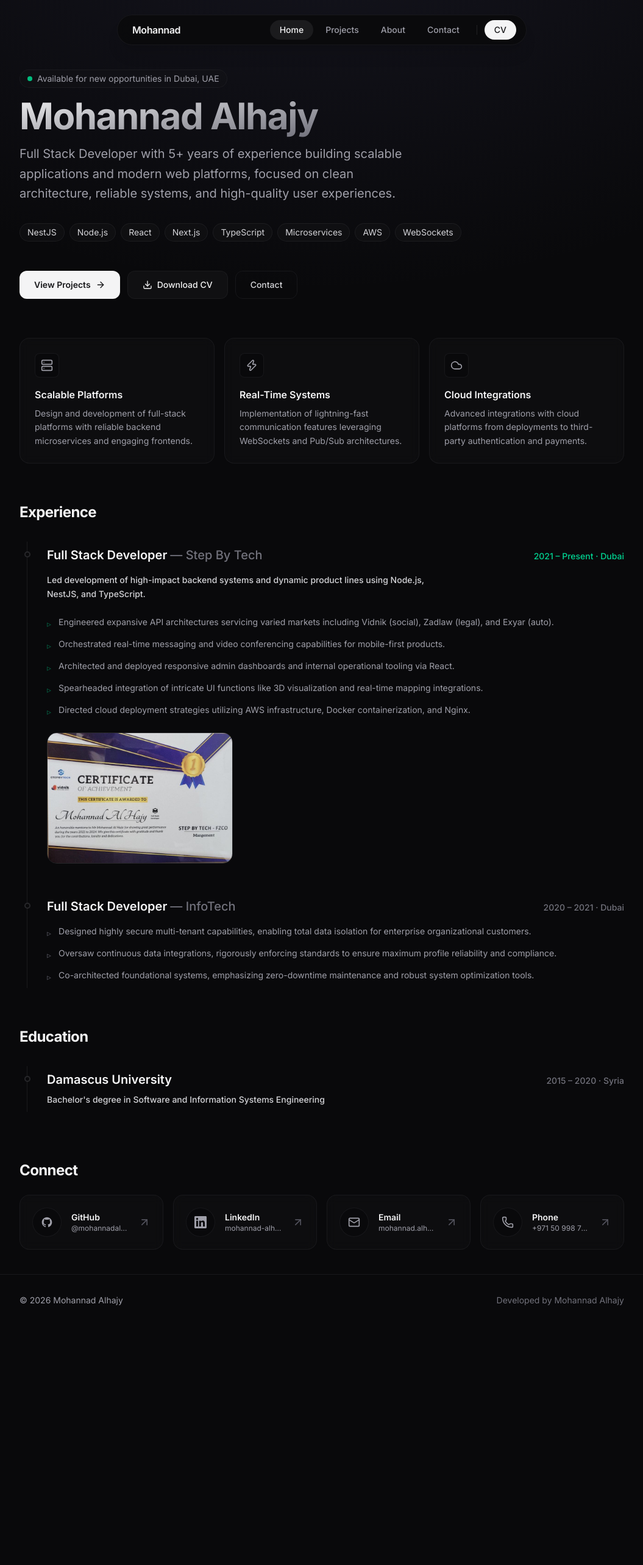
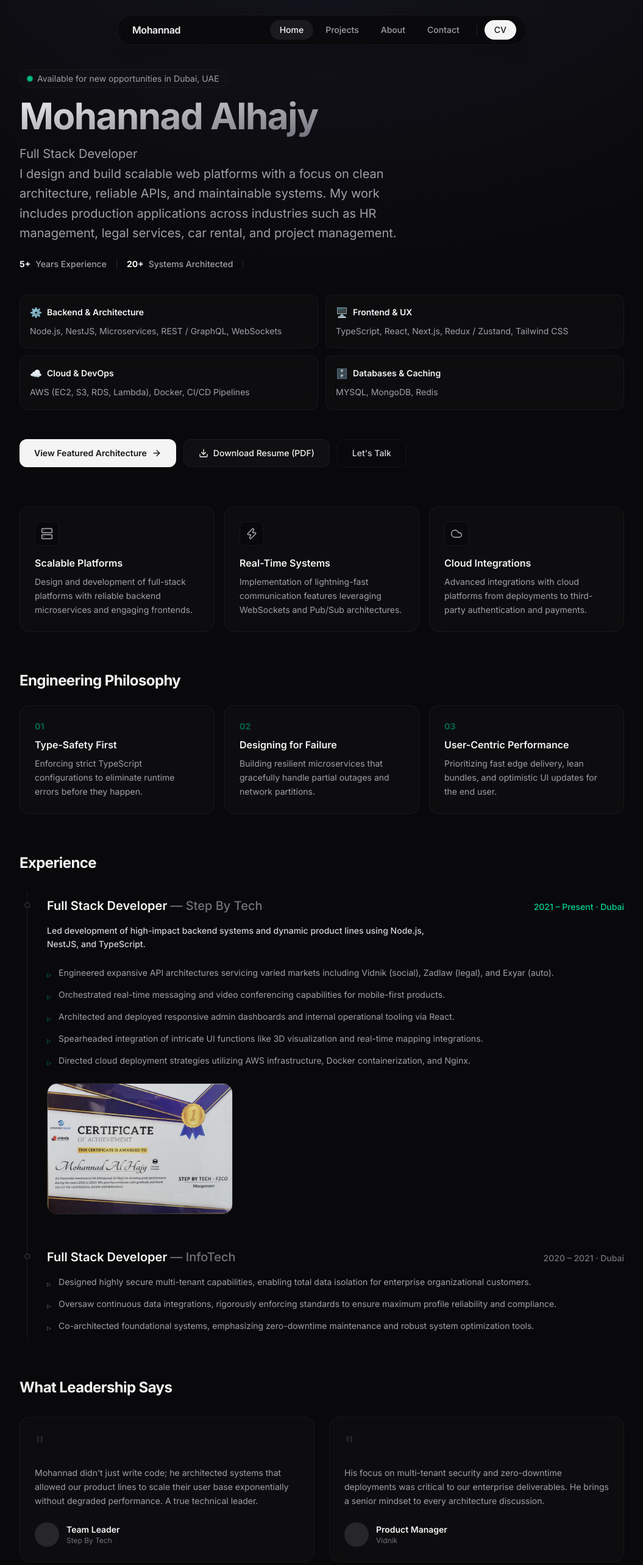
Before and after one commit to mohannadalhajy/portfolio, a Next.js app: page / in a window 1280 px wide. Shown: the top 2566 px of the page at 61% size, without its empty margins (112-1167 px from the left). Before the commit the page ends 2174 px from the top, so only its background shows below. Built offline with nearby package versions, Linux system fonts and the light colour scheme.

Commit message:
optimization home page

```diff
--- a/src/app/page.tsx
+++ b/src/app/page.tsx
@@ -4,7 +4,20 @@ import QuickLinks from "@/components/QuickLinks";
 import ProjectGallery from "@/components/project-gallery";
 import Link from "next/link";
 import { motion, Variants } from "framer-motion";
-import { ArrowRight, Download, Server, Zap, Cloud } from "lucide-react";
+import {
+  ArrowRight,
+  Download,
+  Server,
+  Zap,
+  Cloud,
+  Database,
+  Monitor,
+  Smartphone,
+  Globe,
+  Layers,
+  ArrowRightLeft,
+  Activity,
+} from "lucide-react";
 
 const Tag = ({ children }: { children: React.ReactNode }) => (
   <span className="rounded-full border border-zinc-800/60 bg-zinc-900/40 px-3 py-1 text-sm text-zinc-300 backdrop-blur-sm transition-colors hover:border-zinc-600 hover:bg-zinc-800/60">
@@ -38,7 +51,10 @@ export default function HomePage() {
         variants={STAGGER_CHILDREN}
         className="space-y-8"
       >
-        <motion.div variants={FADE_DOWN_ANIMATION_VARIANTS} className="space-y-4">
+        <motion.div
+          variants={FADE_DOWN_ANIMATION_VARIANTS}
+          className="space-y-4"
+        >
           <div className="inline-flex items-center gap-2 rounded-full border border-zinc-800/50 bg-zinc-900/30 px-3 py-1 text-sm text-zinc-400 backdrop-blur-md">
             <span className="relative flex h-2 w-2">
               <span className="absolute inline-flex h-full w-full animate-ping rounded-full bg-emerald-400 opacity-75"></span>
@@ -47,30 +63,85 @@ export default function HomePage() {
             Available for new opportunities in Dubai, UAE
           </div>
           <h1 className="text-4xl font-bold tracking-tight sm:text-5xl lg:text-6xl">
-            <span className="bg-gradient-to-br from-zinc-100 to-zinc-500 bg-clip-text text-transparent">Mohannad Alhajy</span>
+            <span className="bg-gradient-to-br from-zinc-100 to-zinc-500 bg-clip-text text-transparent">
+              Mohannad Alhajy
+            </span>
           </h1>
           <p className="max-w-2xl text-lg leading-relaxed text-zinc-400 sm:text-xl">
-            Full Stack Developer with 5+ years of experience building scalable applications and modern web platforms, focused on clean architecture, reliable systems, and high-quality user experiences.
+            Full Stack Developer<br></br> I design and build scalable web
+            platforms with a focus on clean architecture, reliable APIs, and
+            maintainable systems. My work includes production applications
+            across industries such as HR management, legal services, car rental,
+            and project management.
           </p>
+
+          <div className="mt-6 flex flex-wrap items-center gap-4 text-sm font-medium text-zinc-400">
+            <div className="flex items-center gap-2">
+              <span className="text-zinc-100 font-bold">5+</span> Years
+              Experience
+            </div>
+            <div className="h-4 w-px bg-zinc-800"></div>
+            <div className="flex items-center gap-2">
+              <span className="text-zinc-100 font-bold">20+</span> Systems
+              Architected
+            </div>
+            <div className="h-4 w-px bg-zinc-800"></div>
+            <div className="flex items-center gap-2">
+              {/* <span className="text-zinc-100 font-bold">99.99%</span> Uptime */}
+            </div>
+          </div>
         </motion.div>
 
-        <motion.div variants={FADE_DOWN_ANIMATION_VARIANTS} className="flex flex-wrap gap-2">
-          <Tag>NestJS</Tag>
-          <Tag>Node.js</Tag>
-          <Tag>React</Tag>
-          <Tag>Next.js</Tag>
-          <Tag>TypeScript</Tag>
-          <Tag>Microservices</Tag>
-          <Tag>AWS</Tag>
-          <Tag>WebSockets</Tag>
+        <motion.div
+          variants={FADE_DOWN_ANIMATION_VARIANTS}
+          className="grid gap-3 sm:grid-cols-2 pt-2"
+        >
+          <div className="rounded-xl border border-zinc-800/50 bg-zinc-900/30 p-4 backdrop-blur-md transition-colors hover:border-zinc-700/60">
+            <div className="mb-2 flex items-center gap-2 text-sm font-semibold text-zinc-100">
+              <span className="text-base">⚙️</span> Backend & Architecture
+            </div>
+            <div className="text-sm text-zinc-400 leading-relaxed">
+              Node.js, NestJS, Microservices, REST / GraphQL, WebSockets
+            </div>
+          </div>
+
+          <div className="rounded-xl border border-zinc-800/50 bg-zinc-900/30 p-4 backdrop-blur-md transition-colors hover:border-zinc-700/60">
+            <div className="mb-2 flex items-center gap-2 text-sm font-semibold text-zinc-100">
+              <span className="text-base">🖥️</span> Frontend & UX
+            </div>
+            <div className="text-sm text-zinc-400 leading-relaxed">
+              TypeScript, React, Next.js, Redux / Zustand, Tailwind CSS
+            </div>
+          </div>
+
+          <div className="rounded-xl border border-zinc-800/50 bg-zinc-900/30 p-4 backdrop-blur-md transition-colors hover:border-zinc-700/60">
+            <div className="mb-2 flex items-center gap-2 text-sm font-semibold text-zinc-100">
+              <span className="text-base">☁️</span> Cloud & DevOps
+            </div>
+            <div className="text-sm text-zinc-400 leading-relaxed">
+              AWS (EC2, S3, RDS, Lambda), Docker, CI/CD Pipelines
+            </div>
+          </div>
+
+          <div className="rounded-xl border border-zinc-800/50 bg-zinc-900/30 p-4 backdrop-blur-md transition-colors hover:border-zinc-700/60">
+            <div className="mb-2 flex items-center gap-2 text-sm font-semibold text-zinc-100">
+              <span className="text-base">🗄️</span> Databases & Caching
+            </div>
+            <div className="text-sm text-zinc-400 leading-relaxed">
+              MYSQL, MongoDB, Redis
+            </div>
+          </div>
         </motion.div>
 
-        <motion.div variants={FADE_DOWN_ANIMATION_VARIANTS} className="flex flex-wrap gap-3 pt-4">
+        <motion.div
+          variants={FADE_DOWN_ANIMATION_VARIANTS}
+          className="flex flex-wrap gap-3 pt-4"
+        >
           <Link
             href="/projects"
             className="group flex items-center justify-center gap-2 rounded-xl bg-zinc-100 px-6 py-3 text-sm font-semibold text-zinc-900 transition-all hover:bg-white hover:ring-4 hover:ring-zinc-100/20 active:scale-95"
           >
-            View Projects
+            View Featured Architecture
             <ArrowRight className="h-4 w-4 transition-transform group-hover:translate-x-1" />
           </Link>
           <a
@@ -79,13 +150,13 @@ export default function HomePage() {
             className="group flex items-center justify-center gap-2 rounded-xl border border-zinc-800/50 bg-zinc-900/50 px-6 py-3 text-sm font-medium text-zinc-100 backdrop-blur-md transition-all hover:border-zinc-700 hover:bg-zinc-800 hover:text-white active:scale-95"
           >
             <Download className="h-4 w-4 transition-transform group-hover:-translate-y-0.5" />
-            Download CV
+            Download Resume (PDF)
           </a>
           <Link
             href="/contact"
             className="rounded-xl border border-zinc-800/50 bg-transparent px-6 py-3 text-sm font-medium text-zinc-300 transition-all hover:bg-zinc-900 hover:text-zinc-100 active:scale-95"
           >
-            Contact
+            Let&apos;s Talk
           </Link>
         </motion.div>
       </motion.section>
@@ -102,17 +173,17 @@ export default function HomePage() {
           {
             title: "Scalable Platforms",
             desc: "Design and development of full-stack platforms with reliable backend microservices and engaging frontends.",
-            icon: Server
+            icon: Server,
           },
           {
             title: "Real-Time Systems",
             desc: "Implementation of lightning-fast communication features leveraging WebSockets and Pub/Sub architectures.",
-            icon: Zap
+            icon: Zap,
           },
           {
             title: "Cloud Integrations",
             desc: "Advanced integrations with cloud platforms from deployments to third-party authentication and payments.",
-            icon: Cloud
+            icon: Cloud,
           },
         ].map((x) => (
           <motion.div
@@ -131,6 +202,54 @@ export default function HomePage() {
         ))}
       </motion.section>
 
+      {/* Engineering Philosophy */}
+      <motion.section
+        initial="hidden"
+        whileInView="show"
+        viewport={{ once: true, margin: "-50px" }}
+        variants={STAGGER_CHILDREN}
+        className="space-y-6"
+      >
+        <h2 className="text-2xl font-bold tracking-tight text-zinc-100">
+          Engineering Philosophy
+        </h2>
+        <div className="grid gap-4 sm:grid-cols-3">
+          {[
+            {
+              title: "Type-Safety First",
+              desc: "Enforcing strict TypeScript configurations to eliminate runtime errors before they happen.",
+              number: "01",
+            },
+            {
+              title: "Designing for Failure",
+              desc: "Building resilient microservices that gracefully handle partial outages and network partitions.",
+              number: "02",
+            },
+            {
+              title: "User-Centric Performance",
+              desc: "Prioritizing fast edge delivery, lean bundles, and optimistic UI updates for the end user.",
+              number: "03",
+            },
+          ].map((item) => (
+            <motion.div
+              variants={FADE_DOWN_ANIMATION_VARIANTS}
+              key={item.number}
+              className="rounded-2xl border border-zinc-800/50 bg-zinc-900/30 p-6 backdrop-blur-sm"
+            >
+              <div className="text-sm font-bold text-emerald-500/50 mb-2">
+                {item.number}
+              </div>
+              <h3 className="text-base font-semibold text-zinc-100 mb-2">
+                {item.title}
+              </h3>
+              <p className="text-sm leading-relaxed text-zinc-400">
+                {item.desc}
+              </p>
+            </motion.div>
+          ))}
+        </div>
+      </motion.section>
+
       {/* Experience */}
       <motion.section
         initial="hidden"
@@ -139,17 +258,21 @@ export default function HomePage() {
         variants={FADE_DOWN_ANIMATION_VARIANTS}
         className="space-y-8"
       >
-        <h2 className="text-2xl font-bold tracking-tight text-zinc-100">Experience</h2>
+        <h2 className="text-2xl font-bold tracking-tight text-zinc-100">
+          Experience
+        </h2>
 
         <div className="relative border-l border-zinc-800/60 ml-3 space-y-14 py-2">
-
           <div className="relative pl-8 group">
             <span className="absolute -left-[5px] top-2 h-2.5 w-2.5 rounded-full border-2 border-zinc-800 bg-zinc-950 transition-colors group-hover:border-emerald-500 group-hover:bg-emerald-500/20"></span>
 
             <div className="flex flex-col sm:flex-row sm:items-baseline justify-between gap-2 mb-4">
               <div>
                 <h3 className="text-xl font-semibold text-zinc-100">
-                  Full Stack Developer <span className="text-zinc-500 font-medium">— Step By Tech</span>
+                  Full Stack Developer{" "}
+                  <span className="text-zinc-500 font-medium">
+                    — Step By Tech
+                  </span>
                 </h3>
               </div>
               <span className="shrink-0 text-sm font-medium text-emerald-400">
@@ -158,33 +281,50 @@ export default function HomePage() {
             </div>
 
             <p className="text-sm font-medium text-zinc-300 mb-6 max-w-2xl leading-relaxed">
-              Led development of high-impact backend systems and dynamic product lines using Node.js, NestJS, and TypeScript.
+              Led development of high-impact backend systems and dynamic product
+              lines using Node.js, NestJS, and TypeScript.
             </p>
 
             <ul className="list-none space-y-3 mb-6 text-sm text-zinc-400">
               <li className="flex gap-3">
                 <span className="text-emerald-500/50 mt-1">▹</span>
-                <span className="leading-relaxed">Engineered expansive API architectures servicing varied markets including Vidnik (social), Zadlaw (legal), and Exyar (auto).</span>
+                <span className="leading-relaxed">
+                  Engineered expansive API architectures servicing varied
+                  markets including Vidnik (social), Zadlaw (legal), and Exyar
+                  (auto).
+                </span>
               </li>
               <li className="flex gap-3">
                 <span className="text-emerald-500/50 mt-1">▹</span>
-                <span className="leading-relaxed">Orchestrated real-time messaging and video conferencing capabilities for mobile-first products.</span>
+                <span className="leading-relaxed">
+                  Orchestrated real-time messaging and video conferencing
+                  capabilities for mobile-first products.
+                </span>
               </li>
               <li className="flex gap-3">
                 <span className="text-emerald-500/50 mt-1">▹</span>
-                <span className="leading-relaxed">Architected and deployed responsive admin dashboards and internal operational tooling via React.</span>
+                <span className="leading-relaxed">
+                  Architected and deployed responsive admin dashboards and
+                  internal operational tooling via React.
+                </span>
               </li>
               <li className="flex gap-3">
                 <span className="text-emerald-500/50 mt-1">▹</span>
-                <span className="leading-relaxed">Spearheaded integration of intricate UI functions like 3D visualization and real-time mapping integrations.</span>
+                <span className="leading-relaxed">
+                  Spearheaded integration of intricate UI functions like 3D
+                  visualization and real-time mapping integrations.
+                </span>
               </li>
               <li className="flex gap-3">
                 <span className="text-emerald-500/50 mt-1">▹</span>
-                <span className="leading-relaxed">Directed cloud deployment strategies utilizing AWS infrastructure, Docker containerization, and Nginx.</span>
+                <span className="leading-relaxed">
+                  Directed cloud deployment strategies utilizing AWS
+                  infrastructure, Docker containerization, and Nginx.
+                </span>
               </li>
             </ul>
 
-            <ProjectGallery images={["/stepbytech-certificate.jpeg"]}/>
+            <ProjectGallery images={["/stepbytech-certificate.jpeg"]} />
           </div>
 
           <div className="relative pl-8 group">
@@ -193,7 +333,8 @@ export default function HomePage() {
             <div className="flex flex-col sm:flex-row sm:items-baseline justify-between gap-2 mb-4">
               <div>
                 <h3 className="text-xl font-semibold text-zinc-100">
-                  Full Stack Developer <span className="text-zinc-500 font-medium">— InfoTech</span>
+                  Full Stack Developer{" "}
+                  <span className="text-zinc-500 font-medium">— InfoTech</span>
                 </h3>
               </div>
               <span className="shrink-0 text-sm font-medium text-zinc-500">
@@ -204,21 +345,80 @@ export default function HomePage() {
             <ul className="list-none space-y-3 text-sm text-zinc-400">
               <li className="flex gap-3">
                 <span className="text-zinc-600 mt-1">▹</span>
-                <span className="leading-relaxed">Designed highly secure multi-tenant capabilities, enabling total data isolation for enterprise organizational customers.</span>
+                <span className="leading-relaxed">
+                  Designed highly secure multi-tenant capabilities, enabling
+                  total data isolation for enterprise organizational customers.
+                </span>
               </li>
               <li className="flex gap-3">
                 <span className="text-zinc-600 mt-1">▹</span>
-                <span className="leading-relaxed">Oversaw continuous data integrations, rigorously enforcing standards to ensure maximum profile reliability and compliance.</span>
+                <span className="leading-relaxed">
+                  Oversaw continuous data integrations, rigorously enforcing
+                  standards to ensure maximum profile reliability and
+                  compliance.
+                </span>
               </li>
               <li className="flex gap-3">
                 <span className="text-zinc-600 mt-1">▹</span>
-                <span className="leading-relaxed">Co-architected foundational systems, emphasizing zero-downtime maintenance and robust system optimization tools.</span>
+                <span className="leading-relaxed">
+                  Co-architected foundational systems, emphasizing zero-downtime
+                  maintenance and robust system optimization tools.
+                </span>
               </li>
             </ul>
           </div>
         </div>
       </motion.section>
 
+      {/* Testimonials */}
+      <motion.section
+        initial="hidden"
+        whileInView="show"
+        viewport={{ once: true, margin: "-50px" }}
+        variants={FADE_DOWN_ANIMATION_VARIANTS}
+        className="space-y-8"
+      >
+        <h2 className="text-2xl font-bold tracking-tight text-zinc-100">
+          What Leadership Says
+        </h2>
+        <div className="grid gap-6 sm:grid-cols-2">
+          <div className="relative rounded-2xl border border-zinc-800/50 bg-zinc-900/30 p-6 backdrop-blur-sm">
+            <div className="mb-4 text-4xl text-zinc-800">&quot;</div>
+            <p className="text-sm leading-relaxed text-zinc-400 mb-6 relative z-10">
+              Mohannad didn&apos;t just write code; he architected systems that
+              allowed our product lines to scale their user base exponentially
+              without degraded performance. A true technical leader.
+            </p>
+            <div className="flex items-center gap-3">
+              <div className="h-10 w-10 rounded-full bg-zinc-800"></div>
+              <div>
+                <div className="text-sm font-semibold text-zinc-100">
+                  Team Leader
+                </div>
+                <div className="text-xs text-zinc-500">Step By Tech</div>
+              </div>
+            </div>
+          </div>
+
+          <div className="relative rounded-2xl border border-zinc-800/50 bg-zinc-900/30 p-6 backdrop-blur-sm">
+            <div className="mb-4 text-4xl text-zinc-800">&quot;</div>
+            <p className="text-sm leading-relaxed text-zinc-400 mb-6 relative z-10">
+              His focus on multi-tenant security and zero-downtime deployments
+              was critical to our enterprise deliverables. He brings a senior
+              mindset to every architecture discussion.
+            </p>
+            <div className="flex items-center gap-3">
+              <div className="h-10 w-10 rounded-full bg-zinc-800"></div>
+              <div>
+                <div className="text-sm font-semibold text-zinc-100">
+                  Product Manager
+                </div>
+                <div className="text-xs text-zinc-500">Vidnik</div>
+              </div>
+            </div>
+          </div>
+        </div>
+      </motion.section>
 
       {/* Education */}
       <motion.section
@@ -228,10 +428,11 @@ export default function HomePage() {
         variants={FADE_DOWN_ANIMATION_VARIANTS}
         className="space-y-8"
       >
-        <h2 className="text-2xl font-bold tracking-tight text-zinc-100">Education</h2>
+        <h2 className="text-2xl font-bold tracking-tight text-zinc-100">
+          Education
+        </h2>
 
         <div className="relative border-l border-zinc-800/60 ml-3 py-2">
-
           <div className="relative pl-8 group">
             <span className="absolute -left-[5px] top-2 h-2.5 w-2.5 rounded-full border-2 border-zinc-800 bg-zinc-950 transition-colors group-hover:border-zinc-400 group-hover:bg-zinc-800"></span>
 
@@ -247,10 +448,10 @@ export default function HomePage() {
             </div>
 
             <p className="text-sm font-medium text-zinc-300 max-w-2xl leading-relaxed">
-              Bachelor&apos;s degree in Software and Information Systems Engineering
+              Bachelor&apos;s degree in Software and Information Systems
+              Engineering
             </p>
           </div>
-
         </div>
       </motion.section>
 
```
